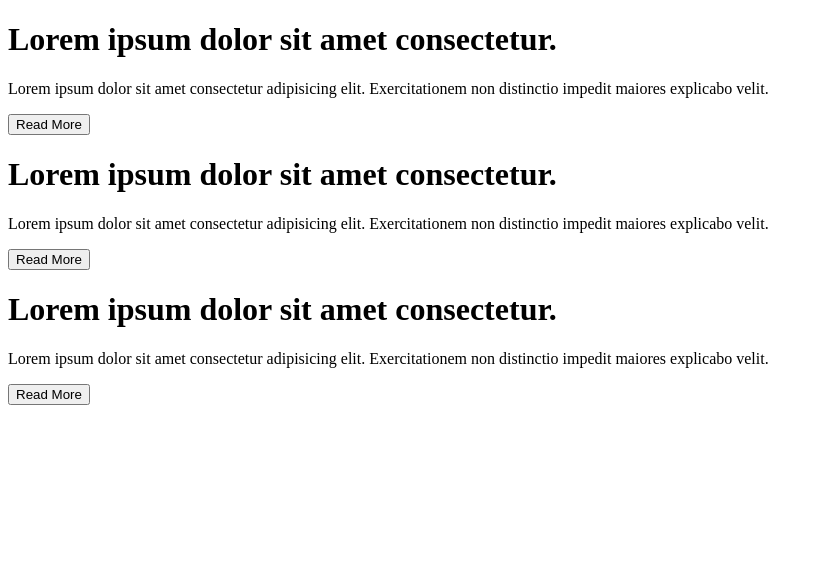
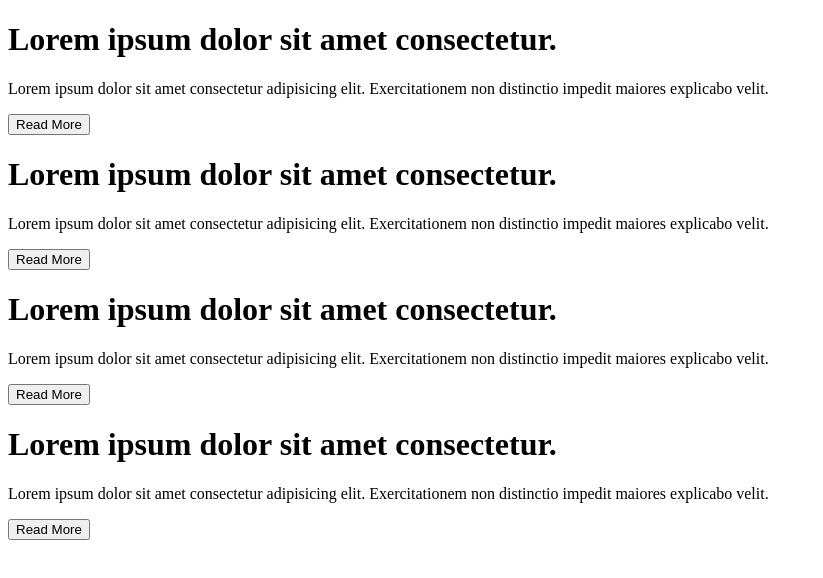
Before and after one commit to Kamau-Simon/oursite, a plain HTML site: page index.html in a window 1280 px wide. Shown: the whole page, without its empty margins (0-823 px from the left). Drawn offline with Linux system fonts and the light colour scheme.

Commit message:
added div2

```diff
--- a/index.html
+++ b/index.html
@@ -22,6 +22,11 @@
         <p>Lorem ipsum dolor sit amet consectetur adipisicing elit. Exercitationem non distinctio impedit maiores explicabo velit.</p>
         <button type="button">Read More</button>
     </div>
+    <div>
+        <h1>Lorem ipsum dolor sit amet consectetur.</h1>
+        <p>Lorem ipsum dolor sit amet consectetur adipisicing elit. Exercitationem non distinctio impedit maiores explicabo velit.</p>
+        <button type="button">Read More</button>
+    </div>
 
 </body>
 </html>
```
